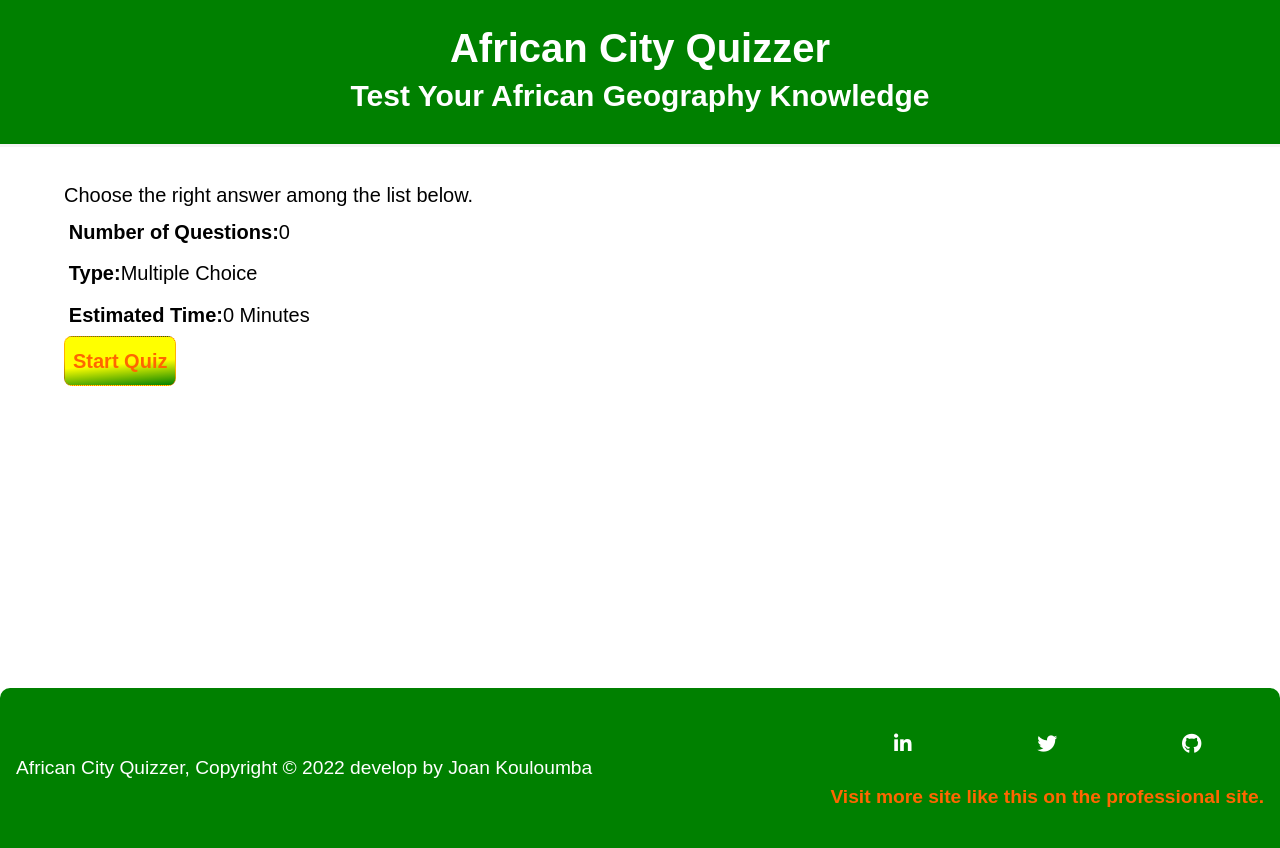
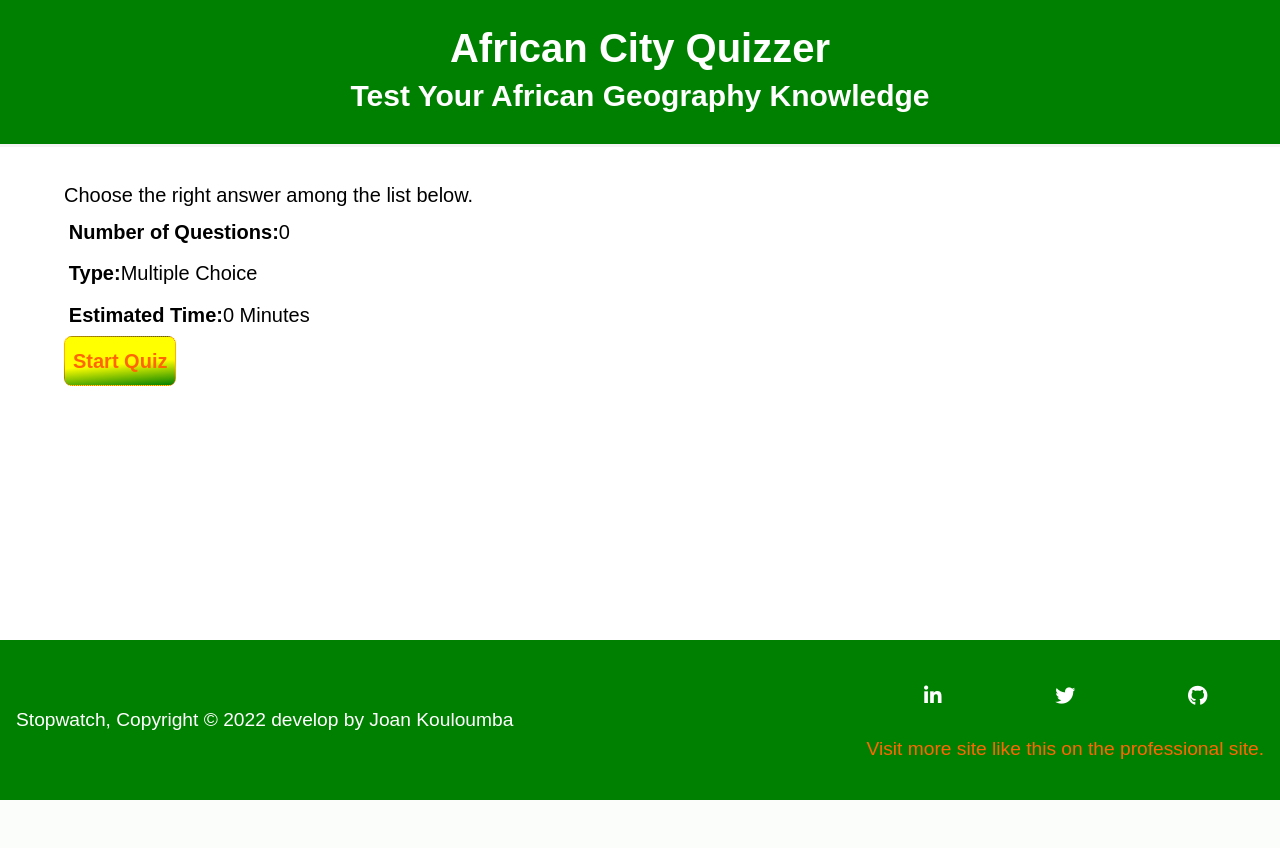
Before and after one commit to jokoul/prioject-31-African-City-Quizzer, a PHP site: page / in a window 1280 px wide. After the commit the page ends 800 px from the top, so only its background shows below. Run offline with PHP 8.4, Linux system fonts and the light colour scheme; data that the repository does not hold is empty; some libraries are stand-ins or nearby versions.

Commit message:
make it better

```diff
--- a/css/style.css
+++ b/css/style.css
@@ -101,19 +101,13 @@ input[type="number"] {
     width: 100%;
   }
 }
-/*FOOTER*/
-html,
-body {
-  height: 100%;
+main {
+  margin-bottom: 7rem;
 }
-.content {
-  min-height: calc(100% - 10rem);
-}
-:root {
-  --primary: #83c920;
-}
+/*FOOTER STYLE */
 .footer {
-  height: auto;
+  height: 10rem;
+  width: 100%;
   display: flex;
   justify-content: space-between;
   align-items: center;
@@ -121,17 +115,14 @@ body {
   background: -webkit-linear-gradient(green, green);
   background: -moz-linear-gradient(green, green);
   background: -o-linear-gradient(green, green);
-  border-radius: 10px 10px 0 0;
   padding: 1rem;
   margin-top: 3rem;
-  position: relative;
+  position: fixed;
   bottom: 0;
-  width: 100%;
-  height: 10rem;
 }
 .footer p {
   font-size: 1.2rem;
-  color: white;
+  color: #fff;
   text-align: center;
 }
 footer div {
@@ -140,7 +131,6 @@ footer div {
 .footer p a {
   text-decoration: none;
   color: #ff6600;
-  font-weight: 600;
 }
 .footer p a:hover {
   text-decoration: underline;
@@ -150,11 +140,11 @@ footer div {
   display: flex;
   justify-content: space-around;
   align-items: center;
-  color: #5d12e7 !important;
+  color: #5d12e7;
   margin-bottom: 1rem;
 }
 .footer ul li a {
-  color: white;
+  color: #fff;
 }
 .footer ul li {
   transition: all 0.2s;
@@ -170,6 +160,6 @@ footer div {
   }
   footer div {
     margin-left: 0;
-    margin-bottom: 0;
+    margin-bottom: 2rem;
   }
 }
--- a/final.php
+++ b/final.php
@@ -16,11 +16,12 @@ session_start();
         ></script>
     </head>
     <body>
-        <div class="content">
+
         <header>
             <h1>African City Quizzer</h1>
             <h2>Test Your African Geography Knowledge</h2>
         </header>
+
         <main>
             <div class="container">
                 <h3>Congratulation!</h3>
@@ -29,7 +30,7 @@ session_start();
                 <a href="index.php" class="start">Take Again</a>
             </div>
         </main>
-        </div>
+
         <?php include 'footer.php' ?>
     </body>
 </html>
--- a/footer.php
+++ b/footer.php
@@ -1,6 +1,5 @@
-<!--FOOTER-->
 <footer class="footer">
-        <p>African City Quizzer, Copyright &copy; 2022 develop by Joan Kouloumba</p>
+      <p>Stopwatch, Copyright &copy; 2022 develop by Joan Kouloumba</p>
       <div>
         <ul class="social-media">
           <li>
--- a/index.php
+++ b/index.php
@@ -25,11 +25,12 @@
         ></script>
     </head>
     <body>
-        <div class="content">
+
         <header>
             <h1>African City Quizzer</h1>
             <h2>Test Your African Geography Knowledge</h2>
         </header>
+
         <main>
             <div class="container">
                 <p>Choose the right answer among the list below.</p>
@@ -41,7 +42,7 @@
                 <a href="question.php?n=1" class="start">Start Quiz</a>
             </div>
         </main>
-        </div>
+
         <?php include 'footer.php' ?>
     </body>
 </html>
--- a/question.php
+++ b/question.php
@@ -46,11 +46,12 @@ $choices = $mysqli->query($query) or die($mysqli->error . __LINE__);
         ></script>
     </head>
     <body>
-        <div class="content">
+
         <header>
             <h1>African City Quizzer</h1>
             <h2>Test Your African Geography Knowledge</h2>
         </header>
+
         <main>
             <div class="container">
                 <div class="current">Question <?php echo $question['question_number']; ?> of <?php echo $total; ?></div>
@@ -68,7 +69,7 @@ $choices = $mysqli->query($query) or die($mysqli->error . __LINE__);
                 </form>
             </div>
         </main>
-        </div>
+
         <?php include 'footer.php' ?>
     </body>
 </html>
```
Lines whose indentation alone changed are shown as unchanged.
